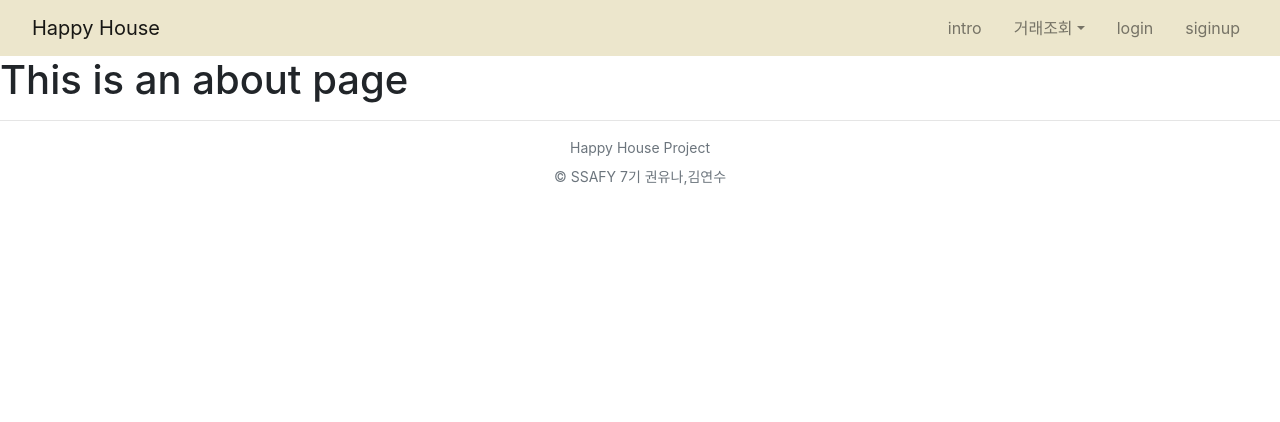
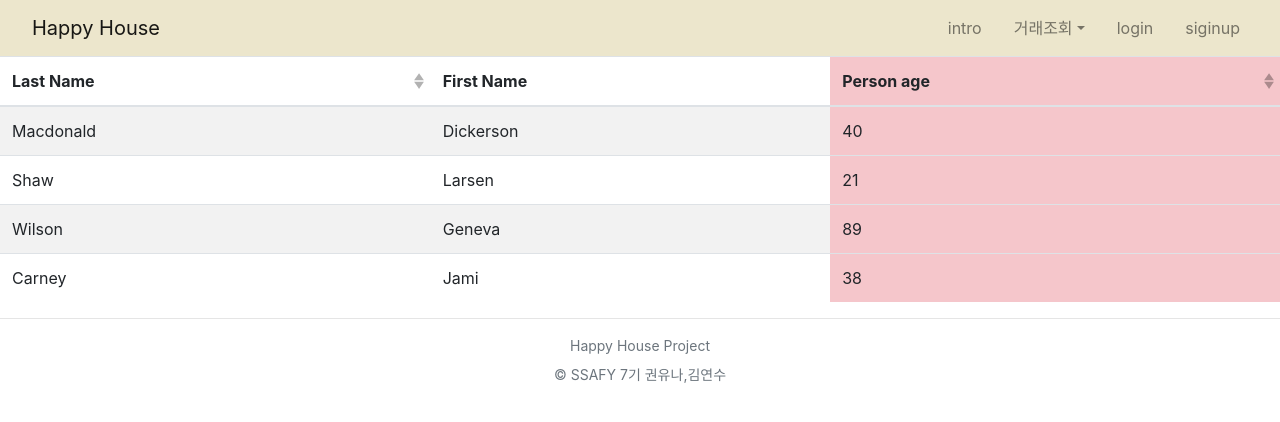
Before and after one commit to yeonsu-k/House.zip, a Vue app: page /about in a window 1280 px wide. Shown: the top 422 px of the page. Built offline with nearby package versions, Linux system fonts and the light colour scheme.

Commit message:
home수정

```diff
--- a/src/views/AboutView.vue
+++ b/src/views/AboutView.vue
@@ -1,5 +1,38 @@
 <template>
-  <div class="about">
-    <h1>This is an about page</h1>
+  <div>
+    <b-table striped hover :items="items" :fields="fields"></b-table>
   </div>
 </template>
+
+<script>
+export default {
+  data() {
+    return {
+      // Note 'isActive' is left out and will not appear in the rendered table
+      fields: [
+        {
+          key: "last_name",
+          sortable: true,
+        },
+        {
+          key: "first_name",
+          sortable: false,
+        },
+        {
+          key: "age",
+          label: "Person age",
+          sortable: true,
+          // Variant applies to the whole column, including the header and footer
+          variant: "danger",
+        },
+      ],
+      items: [
+        { isActive: true, age: 40, first_name: "Dickerson", last_name: "Macdonald" },
+        { isActive: false, age: 21, first_name: "Larsen", last_name: "Shaw" },
+        { isActive: false, age: 89, first_name: "Geneva", last_name: "Wilson" },
+        { isActive: true, age: 38, first_name: "Jami", last_name: "Carney" },
+      ],
+    };
+  },
+};
+</script>
--- a/src/views/HomeView.vue
+++ b/src/views/HomeView.vue
@@ -3,10 +3,8 @@
     <b-jumbotron>
       <div>
         <h1 class="font-weight-bold display-4">Happy House</h1>
-        <div class="site-heading">
-          <hr class="my-4" />
-          <span style="font-size: 25px">welcome to house</span>
-        </div>
+        <hr />
+        <span style="font-size: 25px">welcome to house</span>
       </div>
     </b-jumbotron>
     <!-- Main Content-->
@@ -25,12 +23,13 @@
 <style>
 .jumbotron {
   background-image: url("@/assets/home-bg.jpg");
-  background-size: cover;
+  background-size: fill;
   height: 40vh;
   text-align: center;
 }
 .jumbotron > div {
   width: 80%;
+  height: 40vh;
   display: inline-block;
 }
 </style>
```
Also changed, not shown: src/router/index.js (+4 -4 lines), src/components/house/HouseAll.vue (renamed from src/components/house/HouseAllo.vue).
